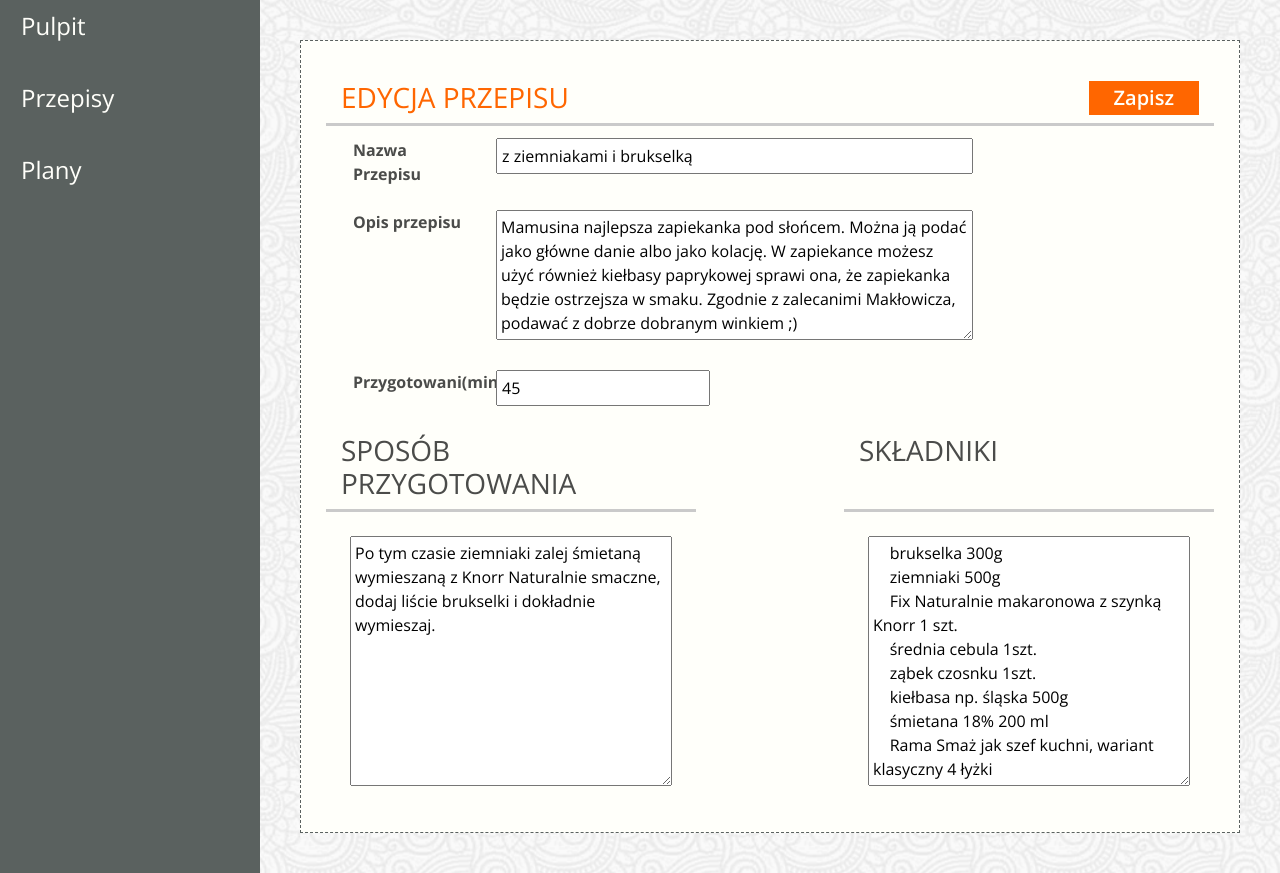
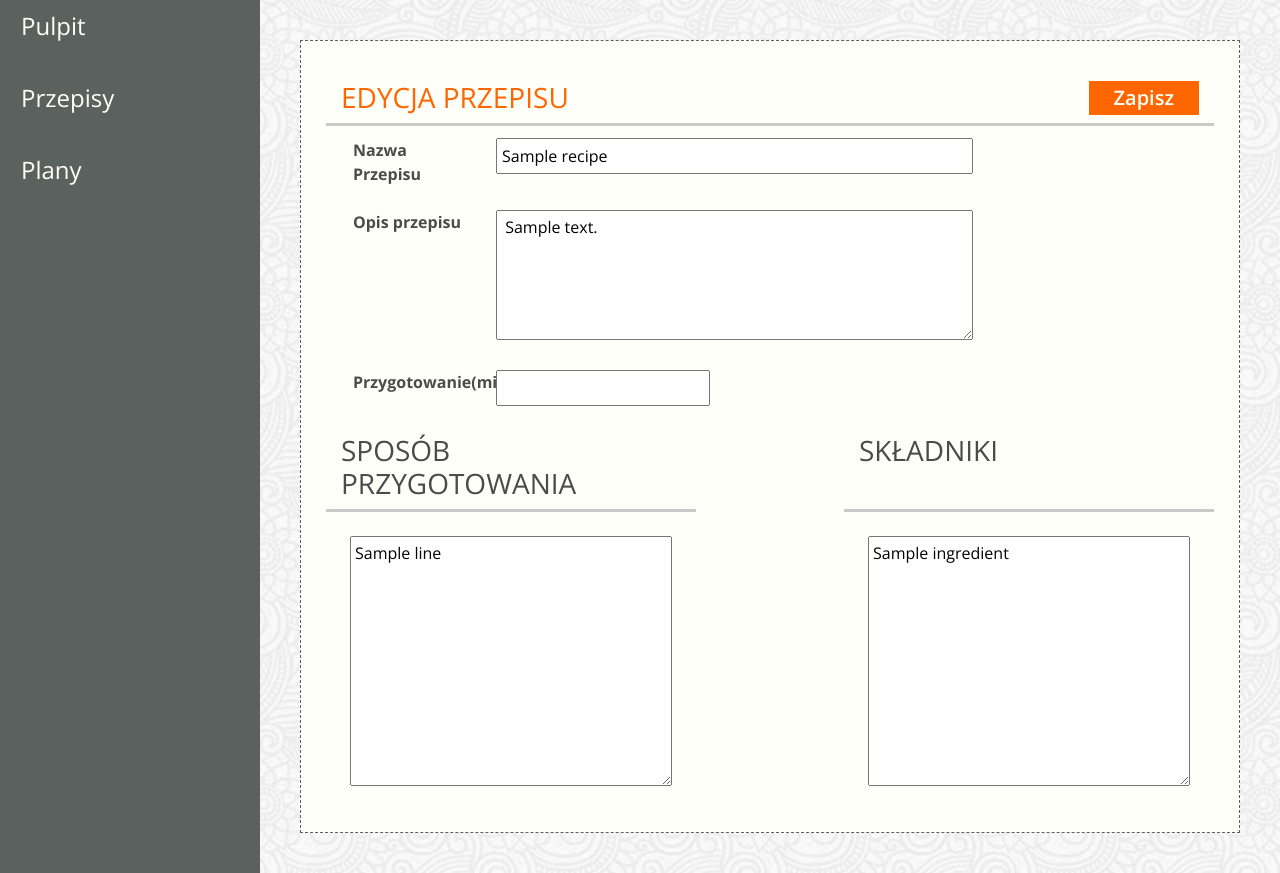
Before and after one commit to CezarySzukiel/Project_Jedzonko_Scrum, a Django app: template jedzonko/templates/jedzonko/app-edit-recipe.html in a window 1280 px wide. Shown: the part 84-957 px from the top of the page. Run offline with Django 3.2, Linux system fonts and the light colour scheme; the template is opened without the code that fills it: most values are stand-ins (such as "Sample title", 1, 10 or a date in 2020); some libraries are stand-ins or nearby versions; some web fonts are replaced.

Commit message:
Feature-12.1 i feature-12.2

```diff
--- a/jedzonko/templates/jedzonko/app-edit-recipe.html
+++ b/jedzonko/templates/jedzonko/app-edit-recipe.html
@@ -2,7 +2,10 @@
 {% block title %}{% endblock title %}
 {% block content %}
 <div class="dashboard-content border-dashed p-3 m-4 view-height">
-
+    {% if message %}
+    {{message}}
+    {% endif %}
+    <form method="POST">
     <div class="mt-4 ml-4 mr-4">
         <div class="row border-bottom border-3">
             <div class="col"><h3 class="color-header text-uppercase">Edycja
@@ -20,18 +23,18 @@
             <tr class="d-flex">
                 <th scope="row" class="col-2">Nazwa Przepisu</th>
                 <td class="col-7">
-                    <input class="w-100 p-1" value="z ziemniakami i brukselką">
+                    <input class="w-100 p-1" value="{{recipe.name}}" name="name">
                 </td>
             </tr>
             <tr class="d-flex">
                 <th scope="row" class="col-2">Opis przepisu</th>
-                <td class="col-7"><textarea class="w-100 p-1" rows="5">Mamusina najlepsza zapiekanka pod słońcem. Można ją podać jako główne danie albo jako kolację. W zapiekance możesz użyć również kiełbasy paprykowej sprawi ona, że zapiekanka będzie ostrzejsza w smaku. Zgodnie z zalecanimi Makłowicza, podawać z dobrze dobranym winkiem ;)</textarea>
+                <td class="col-7"><textarea class="w-100 p-1" rows="5" name="description"> {{recipe.description}}</textarea>
                 </td>
             </tr>
             <tr class="d-flex">
-                <th scope="row" class="col-2">Przygotowani(minuty)</th>
+                <th scope="row" class="col-2">Przygotowanie(minuty)</th>
                 <td class="col-3">
-                    <input class="p-1" type="number" value="45">
+                    <input class="p-1" type="number" name="time" value="{{recipe.preparation_time}}">
                 </td>
             </tr>
             </tbody>
@@ -46,24 +49,20 @@
         </div>
         <div class="row d-flex">
             <div class="col-5 p-4">
-                <textarea class="w-100 p-1" rows="10">Po tym czasie ziemniaki zalej śmietaną wymieszaną z Knorr Naturalnie smaczne, dodaj liście brukselki i dokładnie wymieszaj.</textarea>
+                <textarea class="w-100 p-1" rows="10" name="preparation">{% for line in preparation %}
+{{ line }}
+{% endfor %}</textarea>
             </div>
             <div class="col-2"></div>
 
             <div class="col-5 p-4">
-                                    <textarea class="w-100 p-1" rows="10">
-    brukselka 300g
-    ziemniaki 500g
-    Fix Naturalnie makaronowa z szynką Knorr 1 szt.
-    średnia cebula 1szt.
-    ząbek czosnku 1szt.
-    kiełbasa np. śląska 500g
-    śmietana 18% 200 ml
-    Rama Smaż jak szef kuchni, wariant klasyczny 4 łyżki
-    gałązka tymianku 1 szt.
-                                    </textarea>
+                                    <textarea class="w-100 p-1" rows="10" name="ingredients">{% for ingredient in ingredients %}
+{{ ingredient }}
+{% endfor %}</textarea>
             </div>
         </div>
     </div>
+        {% csrf_token %}
+        </form>
 </div>
 {% endblock content %}
```
Also changed, not shown: jedzonko/views.py (+49 -2 lines).
